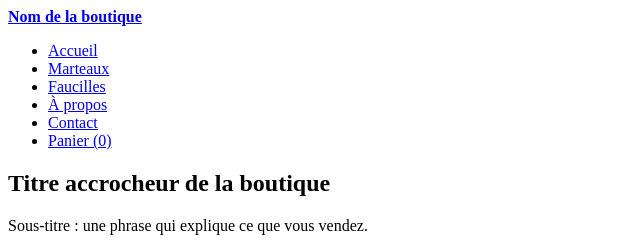
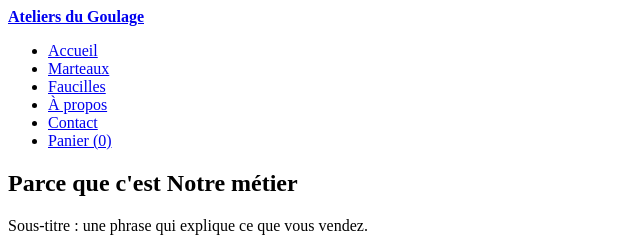
Before and after one commit to eductyl/TD2GIT, a plain HTML site: page index.html in a window 1280 px wide. Shown: the top 247 px of the page, without its empty margins (0-640 px from the left). Drawn offline with Linux system fonts and the light colour scheme.

Commit message:
ajout nom de la boutique

```diff
--- a/index.html
+++ b/index.html
@@ -3,7 +3,7 @@
   <head>
     <meta charset="UTF-8" />
     <meta name="viewport" content="width=device-width, initial-scale=1" />
-    <title>Nom de la boutique – Marteaux et faucilles</title>
+    <title>Ateliers du Goulage – Marteaux et faucilles</title>
     <meta
       name="description"
       content="Boutique spécialisée : marteaux de charpentier, de forgeron, de maçon et faucilles de jardin."
@@ -13,8 +13,8 @@
     <!-- ===== EN-TÊTE ===== -->
     <header>
       <a href="#accueil">
-        <!-- <img src="logo.png" alt="Logo"> -->
-        <strong>Nom de la boutique</strong>
+        <!-- <img src="./media/logo.png" alt="Logo"> -->
+        <strong>Ateliers du Goulage</strong>
       </a>
 
       <nav aria-label="Navigation principale">
@@ -32,7 +32,7 @@
     <main id="accueil">
       <!-- ===== BANNIÈRE ===== -->
       <section aria-labelledby="titre-hero">
-        <h1 id="titre-hero">Titre accrocheur de la boutique</h1>
+        <h1 id="titre-hero">Parce que c'est Notre métier</h1>
         <p>Sous-titre : une phrase qui explique ce que vous vendez.</p>
         <a href="#marteaux">Voir les marteaux</a>
         <a href="#faucilles">Voir les faucilles</a>
@@ -244,7 +244,7 @@
           <li><a href="#">Politique de confidentialité</a></li>
         </ul>
       </nav>
-      <p>&copy; 2026 Nom de la boutique. Tous droits réservés.</p>
+      <p>&copy; 2026 Les Ateliers du Goulag. Tous droits réservés.</p>
     </footer>
   </body>
 </html>
```
Also changed, not shown: media/logo.png (added).
